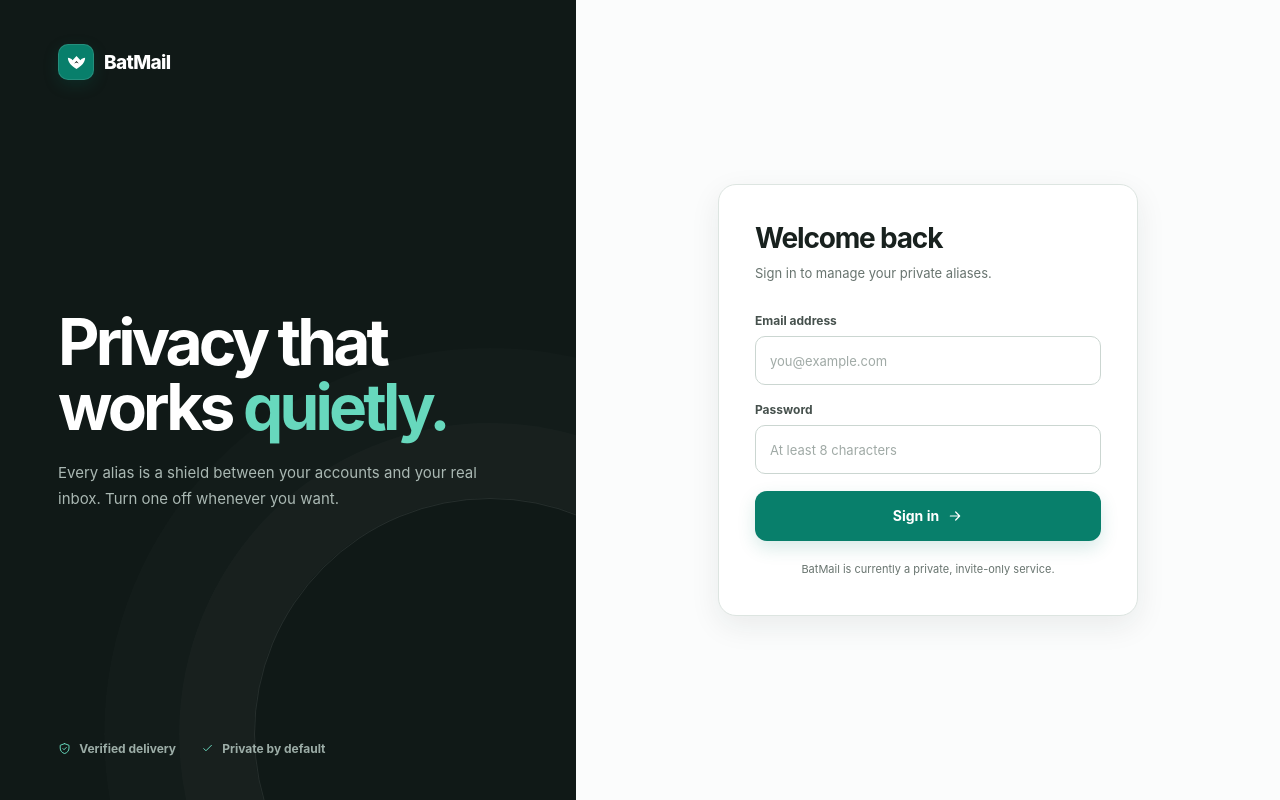
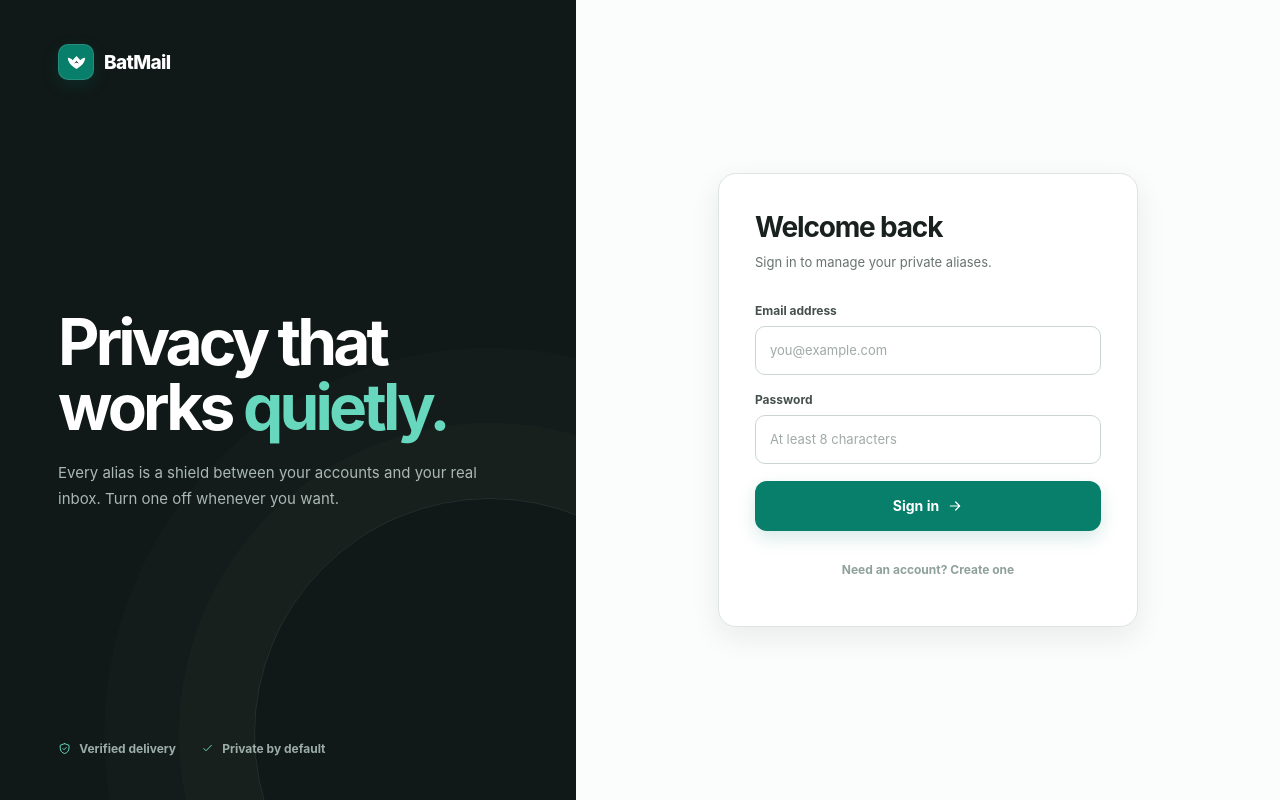
Before and after one commit to jmqbataller/batform-email-forwarder, a Next.js app: page /login in a window 1280 px wide. Built offline with nearby package versions, Linux system fonts and the light colour scheme; no server answers.

Commit message:
Show public registration option

```diff
--- a/src/app/login/page.tsx
+++ b/src/app/login/page.tsx
@@ -2,7 +2,6 @@ import Link from "next/link";
 import { redirect } from "next/navigation";
 import { CheckIcon, ShieldIcon } from "@/components/icons";
 import { Logo } from "@/components/logo";
-import { allowSignups } from "@/lib/config";
 import { createClient } from "@/lib/supabase/server";
 import { LoginForm } from "./login-form";
 
@@ -23,7 +22,7 @@ export default async function LoginPage() {
         </div>
         <div className="auth-proof"><span><ShieldIcon /> Verified delivery</span><span><CheckIcon /> Private by default</span></div>
       </section>
-      <section className="auth-main"><LoginForm allowSignups={allowSignups} /></section>
+      <section className="auth-main"><LoginForm allowSignups /></section>
     </main>
   );
 }
```
